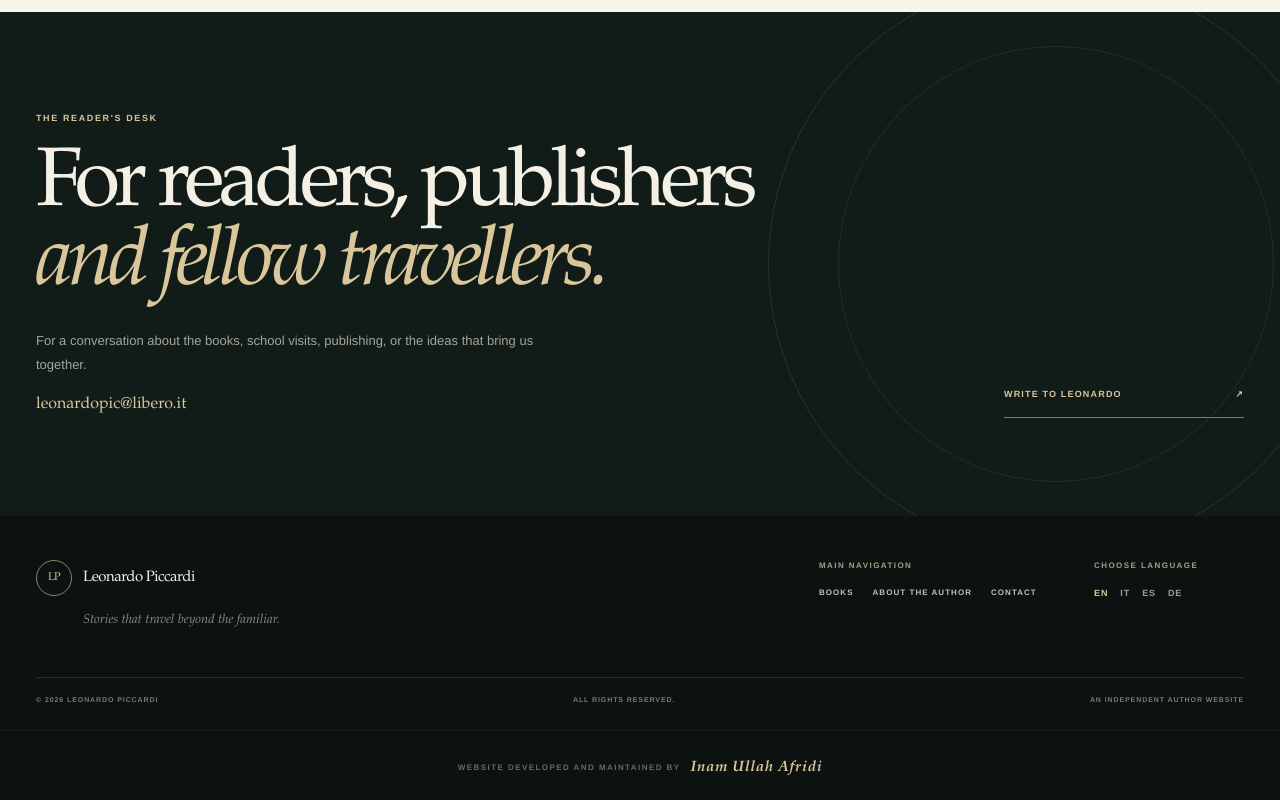
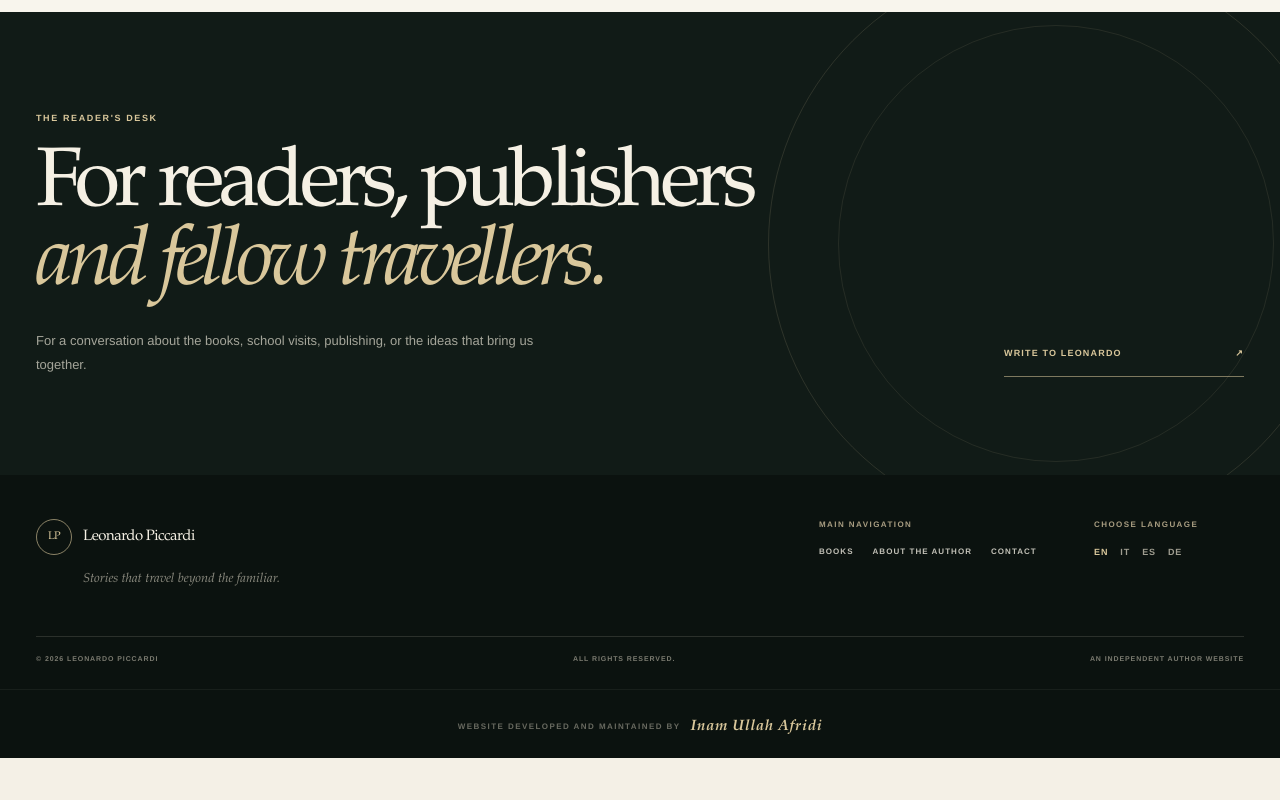
Before and after one commit to Inam-web/Leonardo, a Next.js app: page /en in a window 1280 px wide. Shown: the part 3075-3875 px from the top of the page. After the commit the page ends 3833 px from the top, so only its background shows below. Built offline with nearby package versions, Linux system fonts and the light colour scheme.

Commit message:
removed personal email from all visible areas

```diff
--- a/src/app/[locale]/page.js
+++ b/src/app/[locale]/page.js
@@ -183,7 +183,6 @@ export default async function HomePage({ params }) {
               <em>{copy.contactPreview.title[1]}</em>
             </h2>
             <p>{copy.contactPreview.body}</p>
-            <a className="contact-preview-email" href={`mailto:${author.contact.email}`}>{author.contact.email}</a>
           </ScrollReveal>
 
           <ScrollReveal delay={0.15}>
```
